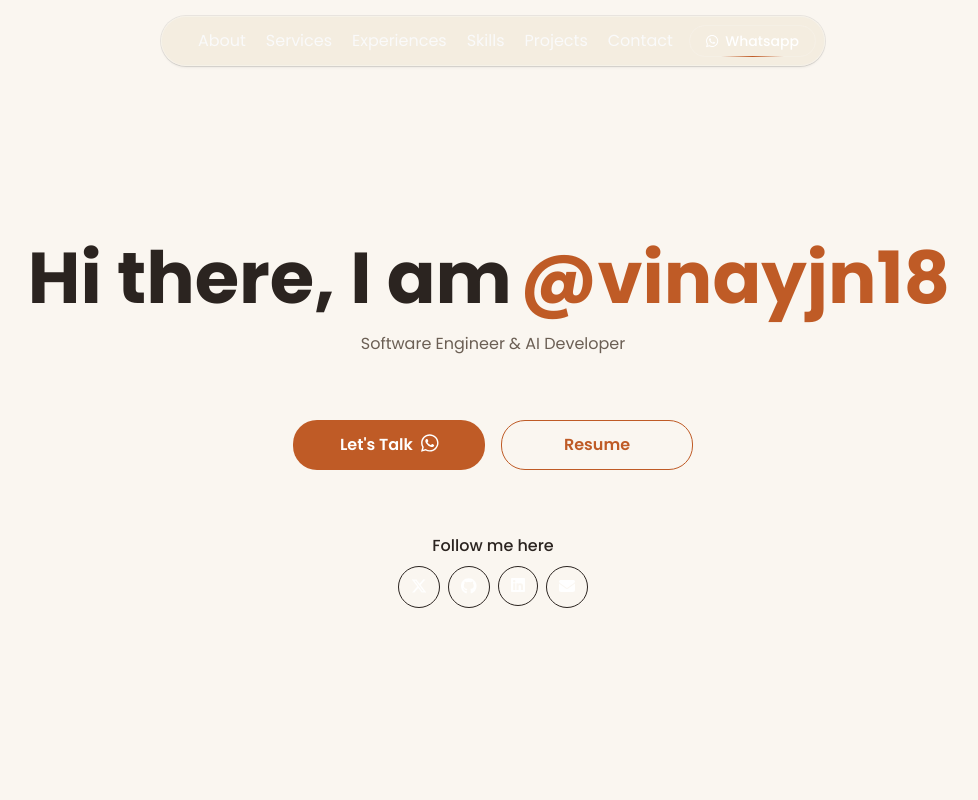
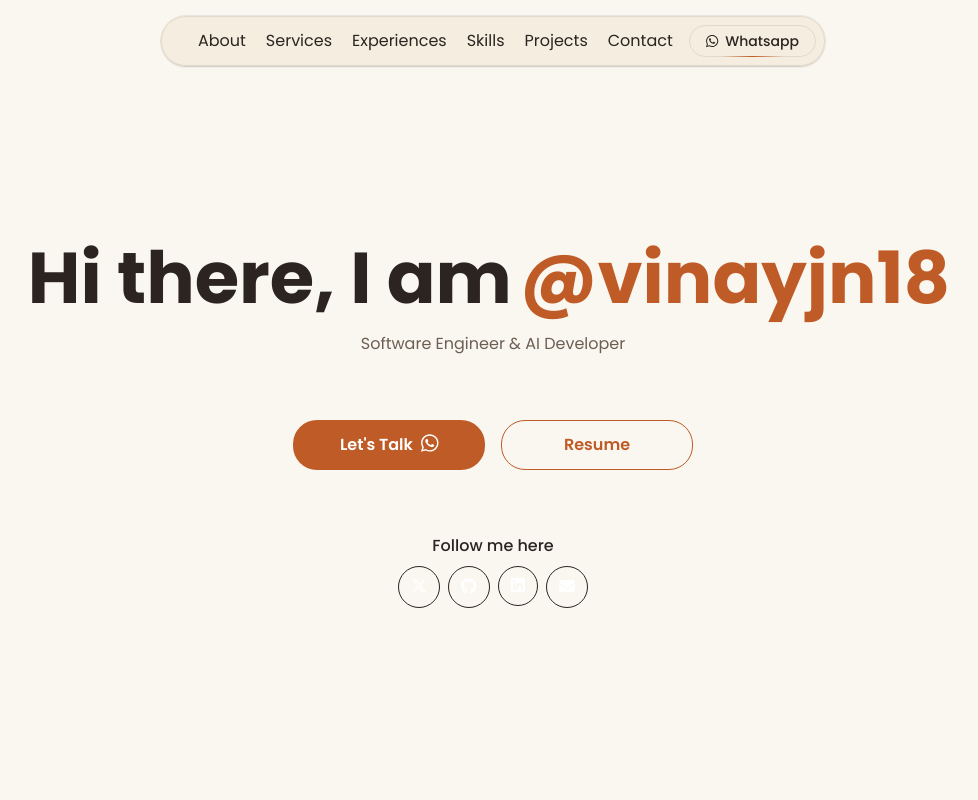
Before and after one commit to vinayjain18/my-portfolio, a Next.js app: page / in a window 1280 px wide. Shown: the top 800 px of the page, without its empty margins (147-1125 px from the left). Built offline with nearby package versions, Linux system fonts and the light colour scheme; no server answers; what tailwindcss-debug-screens would draw is missing.

Commit message:
Replace hardcoded dark-theme colors with CSS variables in CardBox and FloatingNavbar

```diff
--- a/src/components/core/CardBox.tsx
+++ b/src/components/core/CardBox.tsx
@@ -25,12 +25,12 @@ const CardBox = (props: Readonly<CoreComponentsProps>) => {
       onMouseMove={onMouseMove}
       onClick={onClick}
       ref={elementRef}
-      className={`relative w-full flex flex-col justify-start items-start duration-500 border rounded-[var(--borderRadius)] hover:bg-zinc-800/10 hover:border-zinc-400/50 border-zinc-600 overflow-hidden group ${classNames}`}
+      className={`relative w-full flex flex-col justify-start items-start duration-500 border rounded-[var(--borderRadius)] hover:bg-[var(--textColor10)] hover:border-[var(--primaryColor50)] border-[var(--borderColor)] overflow-hidden group ${classNames}`}
     >
       <div className="pointer-events-none absolute">
         <div className="absolute inset-0 z-0 transition duration-1000 [mask-image:linear-gradient(black,transparent)]" />
         <motion.div
-          className="absolute inset-0 z-10 bg-gradient-to-br opacity-100 via-zinc-100/10 transition duration-1000 group-hover:opacity-50"
+          className="absolute inset-0 z-10 bg-gradient-to-br opacity-100 via-[var(--whiteColor20)] transition duration-1000 group-hover:opacity-50"
           style={style}
         />
         <motion.div
--- a/src/components/navbar/FloatingNavbar.tsx
+++ b/src/components/navbar/FloatingNavbar.tsx
@@ -30,7 +30,7 @@ const FloatingNavbar = ({
           duration: 0.2,
         }}
         className={cn(
-          "flex max-w-fit fixed top-4 inset-x-0 mx-auto border border-white/[0.25] rounded-full bg-[var(--dialogColor50)] backdrop-blur-sm shadow-[0px_2px_3px_-1px_rgba(0,0,0,0.1),0px_1px_0px_0px_rgba(25,28,33,0.02),0px_0px_0px_1px_rgba(25,28,33,0.08)] z-[5000] pr-2 pl-8 py-2 items-center justify-center space-x-4",
+          "flex max-w-fit fixed top-4 inset-x-0 mx-auto border border-[var(--borderColor)] rounded-full bg-[var(--dialogColor50)] backdrop-blur-sm shadow-[0px_2px_3px_-1px_rgba(0,0,0,0.1),0px_1px_0px_0px_rgba(25,28,33,0.02),0px_0px_0px_1px_rgba(25,28,33,0.08)] z-[5000] pr-2 pl-8 py-2 items-center justify-center space-x-4",
           className
         )}
       >
@@ -39,7 +39,7 @@ const FloatingNavbar = ({
             key={`link=${idx}`}
             href={navItem.link}
             className={cn(
-              "relative items-center flex space-x-1 text-neutral-50 hover:text-neutral-300"
+              "relative items-center flex space-x-1 text-[var(--textColor)] hover:text-[var(--primaryColor)]"
             )}
           >
             <span className="block sm:hidden">
@@ -57,7 +57,7 @@ const FloatingNavbar = ({
         <Link
           href="https://wa.me/+918169796256"
           target="_blank"
-          className="border text-xs/none sm:text-sm/none font-medium relative border-white/[0.2] text-white hover:text-[var(--primaryColor)] px-4 py-2 rounded-full"
+          className="border text-xs/none sm:text-sm/none font-medium relative border-[var(--borderColor)] text-[var(--textColor)] hover:text-[var(--primaryColor)] px-4 py-2 rounded-full"
         >
           <span className="sm:inline">
             <FontAwesomeIcon icon={faWhatsapp} title="Whatsapp" />
```
